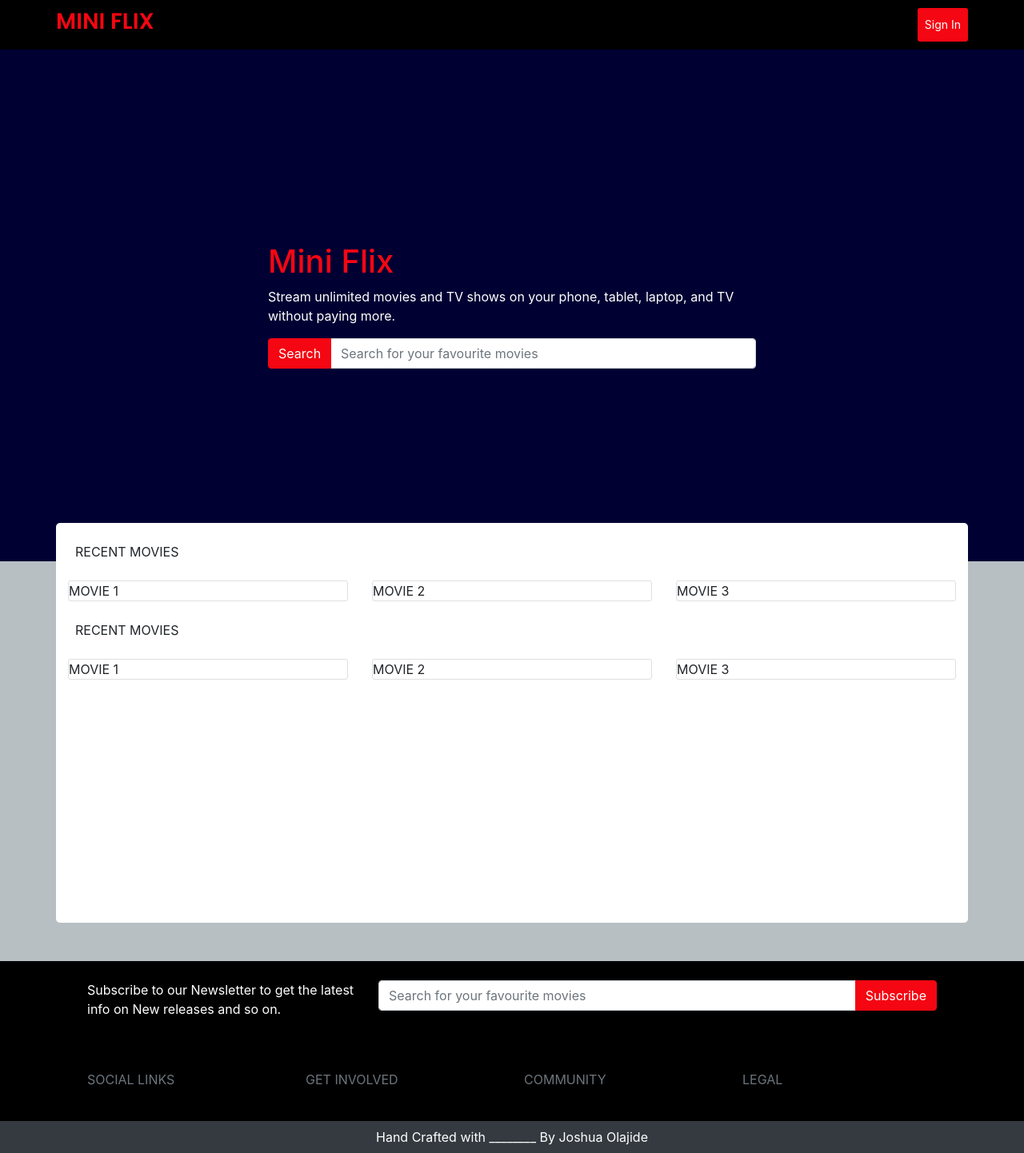
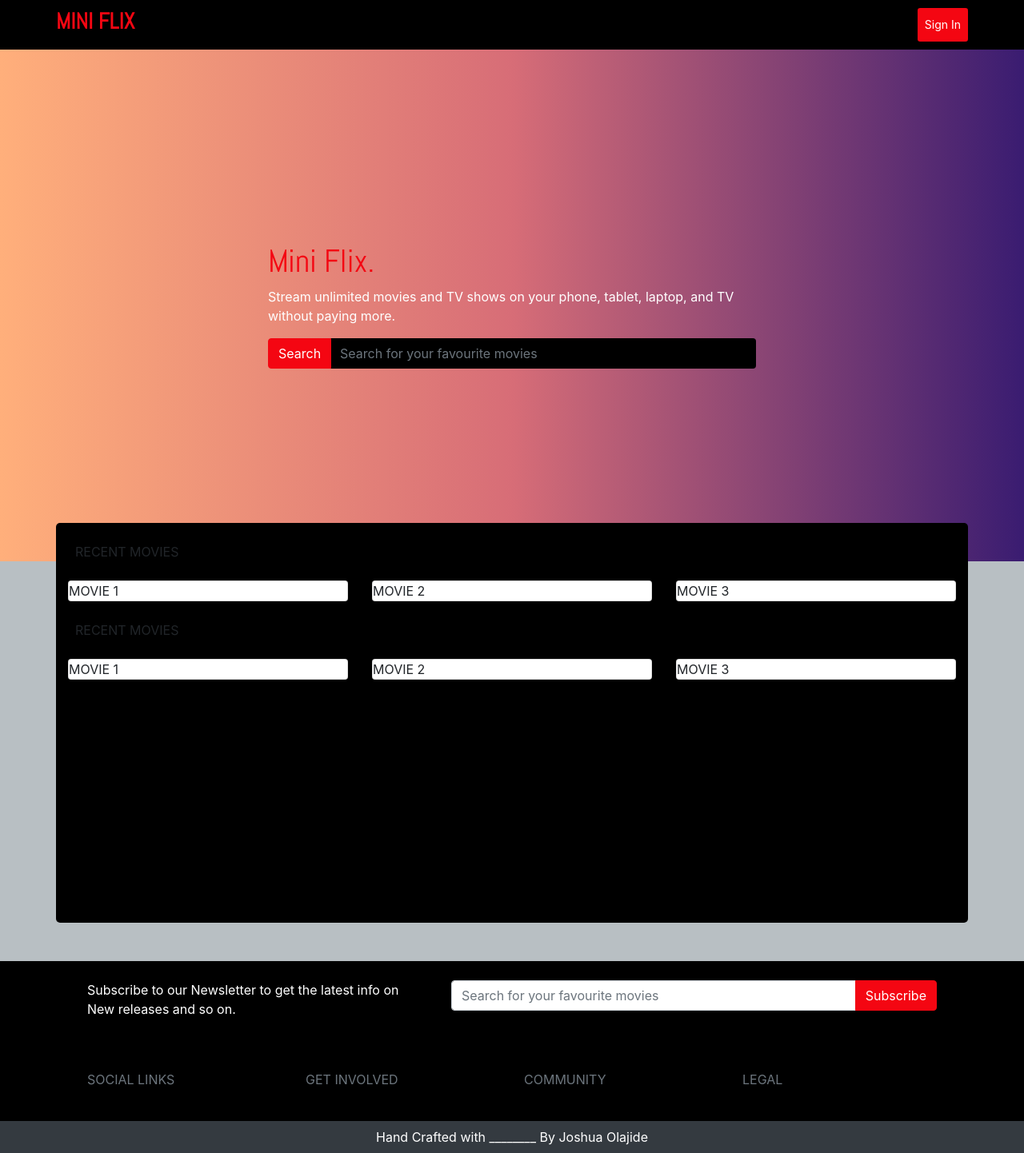
Before and after one commit to joshtom/mini-netflix, an Angular app: page / in a window 1280 px wide. Shown: the whole page at 80% size. Built offline with nearby package versions, Linux system fonts and the light colour scheme.

Commit message:
Modified hero component

```diff
--- a/src/app/footer/footer.component.html
+++ b/src/app/footer/footer.component.html
@@ -1,12 +1,12 @@
 <footer>
     <div class="container">
             <div class="row p-4">
-                    <div class="col-lg-4">
+                    <div class="col-lg-5">
                         <p>
                             Subscribe to our Newsletter to get the latest info on New releases and so on.
                         </p>
                     </div>
-                    <div class="col-lg-8">
+                    <div class="col-lg-7">
                             <div class="input-group mb-3 m-auto">
 
                                     <input type="text" class="form-control" placeholder="Search for your favourite movies" aria-label="Username" aria-describedby="basic-addon1">
--- a/src/app/header/header.component.scss
+++ b/src/app/header/header.component.scss
@@ -29,7 +29,8 @@ header{
         color: $white;
 
         h3{
-            font-family: $font-poppins;
+            font-family: 'Abel', sans-serif;
+            font-weight: 900;
 
         }
     }
--- a/src/app/hero/hero.component.html
+++ b/src/app/hero/hero.component.html
@@ -1,7 +1,8 @@
 <div class="banner d-flex">
 
         <div class="col-lg-6 m-auto lift">
-                <h1 class="text-danger">Mini Flix</h1>
+                <h1 class="text-danger">Mini Flix.</h1>
+
                 <p class="text-white">Stream unlimited movies and TV shows on your phone, tablet, laptop, and TV without paying more.</p>
                 <div class="input-group mb-3 m-auto">
                         <div class="input-group-prepend">
--- a/src/app/hero/hero.component.scss
+++ b/src/app/hero/hero.component.scss
@@ -1,6 +1,6 @@
 $w-full: 100%;
 $w-half: 50%;
-
+$white: white;
 $h-100v: 100vh;
 $h-80v: 80vh;
 $h-60v: 60vh;
@@ -9,13 +9,25 @@ $red: #F40612;
 .banner{
     width: $w-full;
     height: $h-80v;
-    background:darken($color: $primary, $amount: 40%);
+    background: #3A1C71;  /* fallback for old browsers */
+    background: -webkit-linear-gradient(to right, #FFAF7B, #D76D77, #3A1C71);  /* Chrome 10-25, Safari 5.1-6 */
+    background: linear-gradient(to right, #FFAF7B, #D76D77, #3A1C71); /* W3C, IE 10+/ Edge, Firefox 16+, Chrome 26+, Opera 12+, Safari 7+ */
 
+    h1{
+        font-family: 'Abel', sans-serif;
+    }
     .lift{
         margin-top: -10px;
     }
     input {
         width: $w-half;
+        background: rgba($color: #000000, $alpha: 1.0);
+        border: none;
+        &:focus {
+            outline-color: $red;
+            border: none;
+            box-shadow: 0 0 0 0.2rem rgba($color: #ff2356, $alpha: 0.4);
+        }
 
     }
 }
--- a/src/app/movie-list/movie-list.component.scss
+++ b/src/app/movie-list/movie-list.component.scss
@@ -1,4 +1,5 @@
 $white: white;
+$dark: #000000;
 $r-5: 5px;
 $w-2: 2em;
 $w-3: 3em;
@@ -6,7 +7,7 @@ $w-5: 5em;
 $w-10: 10em;
 $h-10: 2em;
 .container{
-    background: $white;
+    background: $dark;
     margin-top: -$w-3;
     height: 500px;
     border-radius: $r-5;
--- a/src/styles.scss
+++ b/src/styles.scss
@@ -1,7 +1,9 @@
+@import url('https://fonts.googleapis.com/css?family=Abel|Poppins:600&display=swap');
 $body-bg: #B8BFC3;
 body{
     background: $body-bg;
     scroll-behavior: smooth;
+    font-family: 'Poppins', sans-serif;
 }
 
 $theme-colors: (
```
